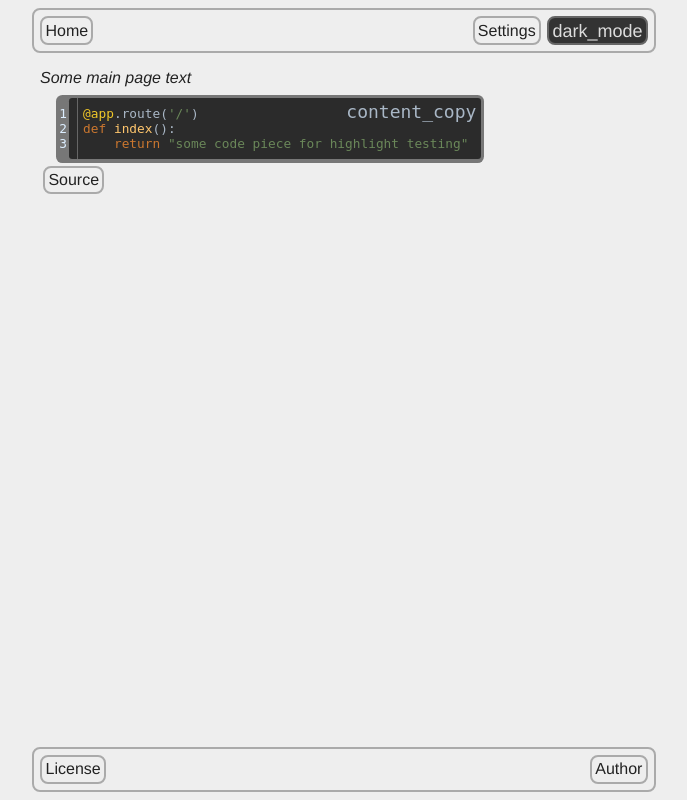
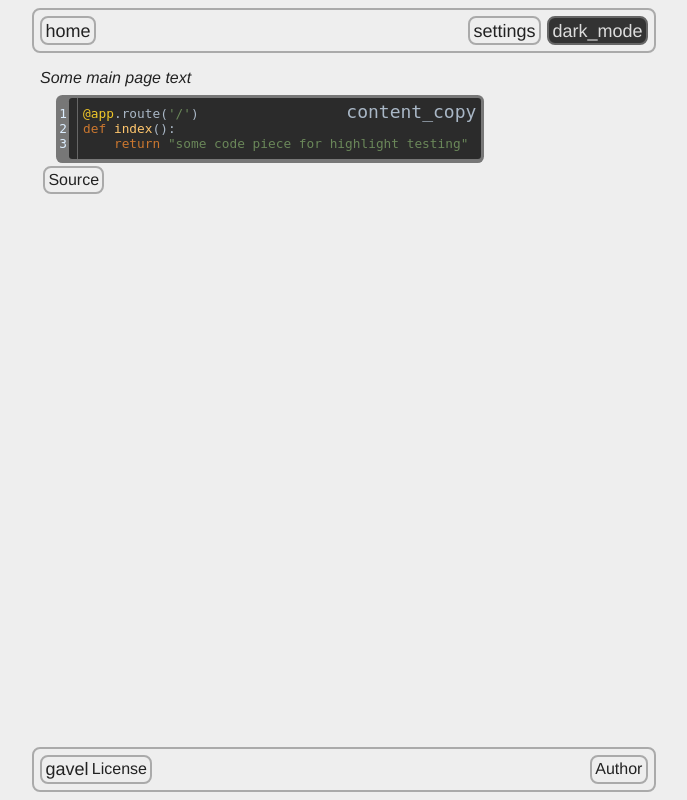
Before and after one commit to sliva0/slightly_bitten_site, a Flask app: page / in a window 1280 px wide. Shown: the whole page, without its empty margins (296-983 px from the left). Run offline with Flask 2, Linux system fonts and the light colour scheme; some libraries are stand-ins or nearby versions; some web fonts are replaced.

Commit message:
add icons in buttons

```diff
--- a/static/css/base.css
+++ b/static/css/base.css
@@ -150,6 +150,10 @@ hr {
     content: attr(data-fb);
 }
 
+.button>.icon[data-fb] {
+    margin-right: 0.2rem;
+}
+
 
 /* BUTTON */
 
@@ -161,7 +165,6 @@ hr {
 
     display: flex;
     align-items: center;
-    gap: 0.2rem;
 }
 
 .frame, .button {
--- a/static/css/fonts.css
+++ b/static/css/fonts.css
@@ -51,15 +51,19 @@
     font-size: 1.5rem;
 }
 
+header .icon, footer .icon {
+    font-size: 18px;
+}
+
 .icon[data-icon]::after {
     content: attr(data-icon);
 }
 
-.copy-button {
-    font-size: 18px;
+.button>.icon {
+    margin-right: 0.2rem;
 }
 
-#invert-theme-button::after {
+.copy-button {
     font-size: 18px;
 }
 
--- a/templates/base.html
+++ b/templates/base.html
@@ -32,9 +32,9 @@
 
 <body class="use-theme {{ get_theme_type() }}">
     <header>
-        {{ m.link_button("Home", "/") }}
+        {{ m.icon_link_button("home", "Home", "/") }}
         {{ m.breadcrumbs() }}
-        {{ m.link_button("Settings", "/settings") }}
+        {{ m.icon_link_button("settings", "Settings", "/settings") }}
         {{ m.invert_theme_button() }}
     </header>
     <article>
@@ -42,7 +42,7 @@
         {%- endblock -%}
     </article>
     <footer>
-        {{ m.link_button('License', '/license') }}
+        {{ m.icon_text_link_button('gavel', 'License', '/license') }}
         {{ m.link_button('Author', '/about') }}
     </footer>
 
--- a/templates/macros.html
+++ b/templates/macros.html
@@ -1,8 +1,23 @@
 <!-- BUTTONS -->
 
 
-{%- macro link_button(name, link) -%}
-<a class="button" href="{{ link }}">{{ name }}</a>
+{%- macro link_button(text, link) -%}
+<a class="button" href="{{ link }}">{{ text }}</a>
+{%- endmacro -%}
+
+
+
+{%- macro icon_link_button(icon, fb_text, link) -%}
+<a class="icon button" href="{{ link }}" data-icon="{{ icon }}" data-fb="{{ fb_text }}"></a>
+{%- endmacro -%}
+
+
+
+{%- macro icon_text_link_button(icon, text, link) -%}
+<a class="button" href="{{ link }}">
+    <span class="icon" data-icon="{{ icon }}"></span>
+    {{ text }}
+</a>
 {%- endmacro -%}
 
 
```
